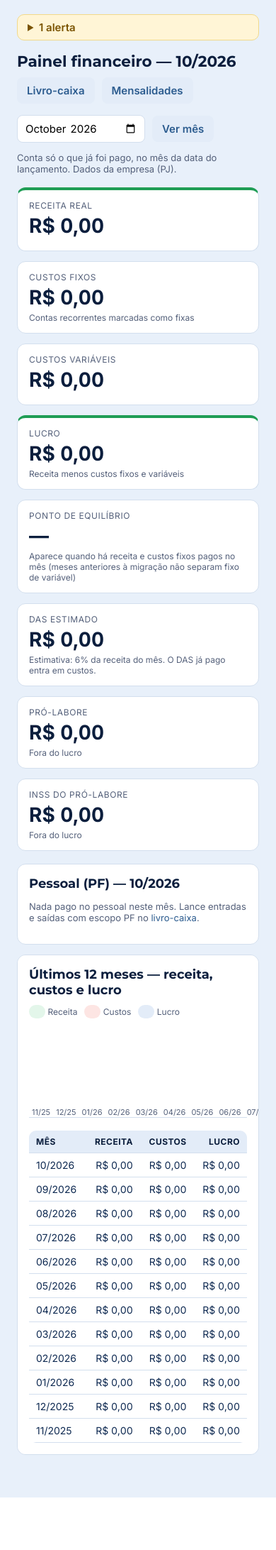
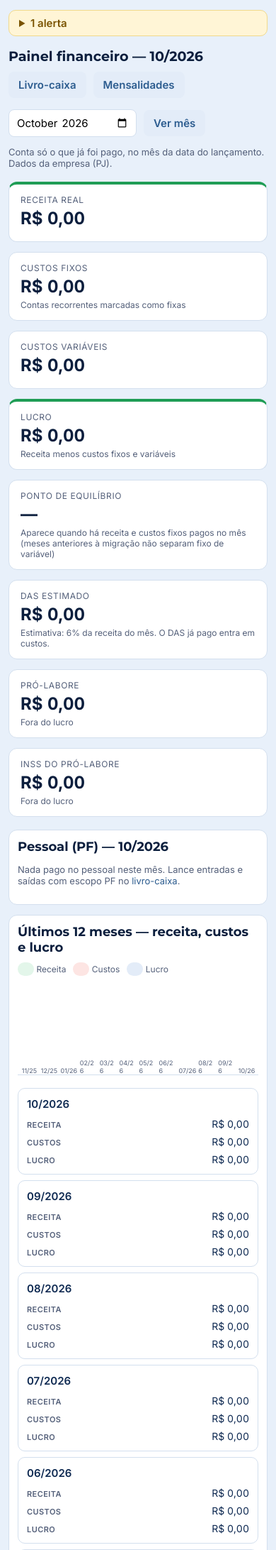
Before and after one commit to UziCelli/claude-code-crm, a FastAPI app: page /financeiro/painel in a window 390 px wide. Shown: the part 52-2236 px from the top of the page at 71% size. Before the commit the page ends 2162 px from the top, so only its background shows below. Run offline with FastAPI, Linux system fonts and the light colour scheme; data comes from the database, SQL or seed files in the repository; data that the repository does not hold is empty.

Commit message:
Celular: tabelas viram cartões, grade um dia por vez, leads empilhados
Só abaixo de 760 px de largura; no PC as telas ficam iguais (42 capturas
em 900/1280/1920 px comparadas pixel a pixel antes e depois).
- tabelas: cada linha vira um cartão (1ª coluna como título, demais como
  "rótulo  valor"); rótulos vindos do cabeçalho via app.js
- grade: botões Seg..Sáb mostram um dia por vez (abre no dia de hoje)
- kanban de leads em uma coluna; gráfico de 12 meses compacto
- grids e formulários nunca exigem mais largura que a tela
- ?v= nos arquivos de /static para o celular não usar o visual antigo do cache

Medido com dados fictícios em 360/390/414 px: nenhuma página nem quadro
com rolagem lateral (antes: 13 quadros, até 957 px num celular de 390).

Co-Authored-By: Claude Opus 5.5 <noreply@anthropic.com>
Claude-Session: https://claude.ai/code/session_01AHZwtY8sxskjeMPmPP5J4L

```diff
--- a/app/main.py
+++ b/app/main.py
@@ -106,7 +106,15 @@ def preencher(texto, nome="", data=""):
 
 
 templates.env.filters["preencher"] = preencher
-templates.env.globals.update(ETAPAS=ETAPAS, DIAS=DIAS, hoje=lambda: dt.date.today().isoformat(), wa=wa, acesso=acesso)
+def versao(arquivo):
+    """Etiqueta ?v= nos arquivos de /static: muda a cada atualização, então o navegador (celular) não usa o visual antigo do cache."""
+    try:
+        return int((ROOT / "static" / arquivo).stat().st_mtime)
+    except OSError:
+        return 0
+
+
+templates.env.globals.update(ETAPAS=ETAPAS, DIAS=DIAS, hoje=lambda: dt.date.today().isoformat(), wa=wa, acesso=acesso, versao=versao)
 
 
 def get_db():
--- a/app/static/style.css
+++ b/app/static/style.css
@@ -49,9 +49,9 @@ main { padding: 20px 24px 60px; max-width: 1400px; margin: 0 auto; }
 /* cards e grids */
 .card { background: var(--branco); border: 1px solid var(--borda); border-radius: 12px; padding: 16px; overflow-x: auto; overflow-wrap: break-word; } /* tabela larga rola dentro do card em vez de vazar */
 .grid { display: grid; gap: 14px; }
-.grid.c2 { grid-template-columns: repeat(auto-fill, minmax(320px, 1fr)); }
-.grid.c3 { grid-template-columns: repeat(auto-fill, minmax(260px, 1fr)); }
-.grid.c4 { grid-template-columns: repeat(auto-fill, minmax(200px, 1fr)); }
+.grid.c2 { grid-template-columns: repeat(auto-fill, minmax(min(320px, 100%), 1fr)); }
+.grid.c3 { grid-template-columns: repeat(auto-fill, minmax(min(260px, 100%), 1fr)); }
+.grid.c4 { grid-template-columns: repeat(auto-fill, minmax(min(200px, 100%), 1fr)); }
 .linha { display: flex; gap: 10px; align-items: center; flex-wrap: wrap; }
 .linha.topo { justify-content: space-between; margin-bottom: 16px; }
 .mt { margin-top: 18px; }
@@ -107,7 +107,7 @@ input:focus, select:focus, textarea:focus { border-color: var(--aco); }
 /* foco de teclado: mesmo anel em todo controle */
 :is(a, button, input, select, textarea, summary, .cel):focus-visible { outline: 2px solid var(--aco); outline-offset: 2px; }
 input[type=checkbox] { width: auto; }
-.form-grid { display: grid; grid-template-columns: repeat(auto-fill, minmax(180px, 1fr)); gap: 12px; }
+.form-grid { display: grid; grid-template-columns: repeat(auto-fill, minmax(min(180px, 100%), 1fr)); gap: 12px; }
 .form-grid .largo { grid-column: 1 / -1; }
 .campo { margin-bottom: 8px; }
 
@@ -243,3 +243,46 @@ button.claro.ativo { background: var(--aco); color: #fff; }
 /* menu: encerrar o servidor pelo site (o CRM roda sem janela) */
 .menu .sair { background: none; color: #cdd8ea; padding: 8px 12px; border-radius: 8px; font-weight: 500; white-space: nowrap; }
 .menu .sair:hover { background: rgba(255,255,255,.08); color: #fff; }
+
+/* ===== celular (até 760 px). No PC nada abaixo se aplica. ===== */
+.dias-celular { display: none; }
+@media (max-width: 760px) {
+  main { padding: 14px 12px 48px; }
+  h1 { font-size: 1.2rem; }
+  .card { padding: 12px; overflow-wrap: anywhere; }   /* caminhos e textos sem espaço quebram em vez de vazar */
+  .kpi .valor { font-size: 24px; }
+
+  /* tabelas viram cartões: título = 1ª coluna; demais linhas = "rótulo   valor" */
+  table.cartoes, table.cartoes tbody, table.cartoes tr, table.cartoes td { display: block; width: 100%; }
+  table.cartoes { background: transparent; border-radius: 0; overflow: visible; }
+  table.cartoes thead, table.cartoes tr.cab { display: none; }
+  table.cartoes tr { background: #fff; border: 1px solid var(--borda); border-radius: 10px; padding: 8px 12px; margin-bottom: 8px; }
+  table.cartoes td { border: 0; padding: 4px 0; display: flex; justify-content: space-between; align-items: baseline; gap: 12px; text-align: right; font-size: 14px; }
+  table.cartoes td::before { content: attr(data-rot); flex-shrink: 0; text-align: left; font-size: 11px; font-weight: 600; color: var(--cinza); text-transform: uppercase; letter-spacing: .04em; }
+  table.cartoes td:first-child { display: block; text-align: left; font-weight: 600; font-size: 15px; padding-bottom: 6px; border-left: 0; }
+  table.cartoes td:first-child::before, table.cartoes td[data-rot=""]::before, table.cartoes td.larga::before { content: none; }
+  table.cartoes td[data-rot=""] { justify-content: flex-end; flex-wrap: wrap; }
+  table.cartoes td.larga { display: block; text-align: left; font-weight: 400; }
+  table.cartoes td:empty { display: none; }
+  table.cartoes tr.verde { border-left: 4px solid var(--verde); }
+  table.cartoes tr.amarelo { border-left: 4px solid var(--amarelo); }
+  table.cartoes tr.vermelho { border-left: 4px solid var(--vermelho); }
+  table.cartoes tr.prejuizo { border-left: 4px solid #7a1a14; }
+  table.cartoes td input, table.cartoes td select { max-width: 60%; }
+
+  /* grade: um dia por vez, escolhido nos botões acima dela */
+  .dias-celular { display: flex; gap: 6px; flex-wrap: wrap; margin-top: 12px; }
+  .dias-celular button { flex: 1; min-width: 44px; }
+  .dias-celular button[aria-pressed="true"] { background: var(--aco); color: #fff; }
+  .grade[data-dia] tr > :not(:first-child) { display: none; }
+  .grade[data-dia="1"] tr > :nth-child(2), .grade[data-dia="2"] tr > :nth-child(3), .grade[data-dia="3"] tr > :nth-child(4),
+  .grade[data-dia="4"] tr > :nth-child(5), .grade[data-dia="5"] tr > :nth-child(6), .grade[data-dia="6"] tr > :nth-child(7) { display: table-cell; }
+
+  /* gráficos de barras: 12 meses cabem na largura do celular */
+  .grafico { gap: 3px; }
+  .grafico .col { min-width: 0; font-size: 9px; }
+
+  /* leads: colunas do funil uma embaixo da outra */
+  .kanban { grid-template-columns: 1fr; overflow: visible; }
+  .coluna { min-height: 0; }
+}
--- a/app/templates/base.html
+++ b/app/templates/base.html
@@ -6,7 +6,7 @@
 <title>{% block titulo %}VFITCOACH CRM{% endblock %}</title>
 <link rel="icon" type="image/svg+xml" href="/static/favicon.svg">
 <link rel="alternate icon" type="image/png" href="/static/favicon.png">
-<link rel="stylesheet" href="/static/style.css">
+<link rel="stylesheet" href="/static/style.css?v={{ versao('style.css') }}">
 </head>
 <body>
 <nav class="menu">
@@ -40,6 +40,6 @@
   {% endif %}
   {% block conteudo %}{% endblock %}
 </main>
-<script src="/static/app.js"></script>
+<script src="/static/app.js?v={{ versao('app.js') }}"></script>
 </body>
 </html>
```
Also changed, not shown: app/static/app.js (+43 -0 lines).
